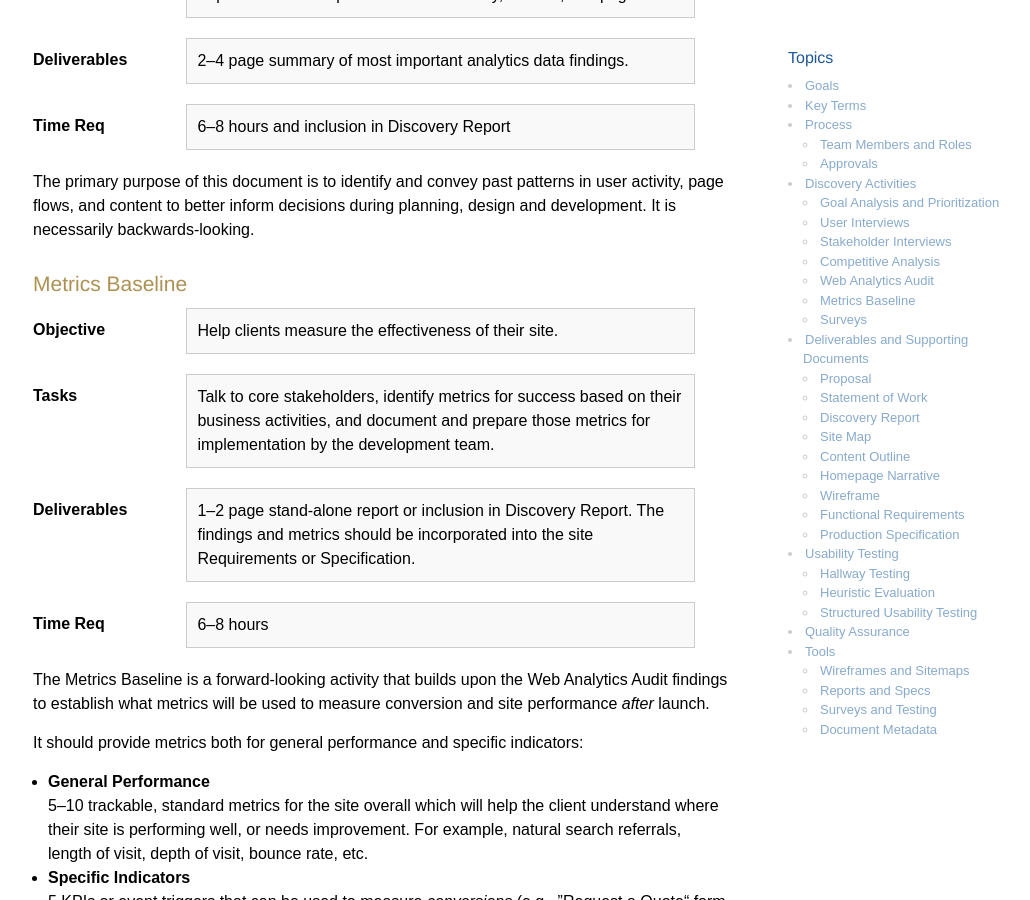
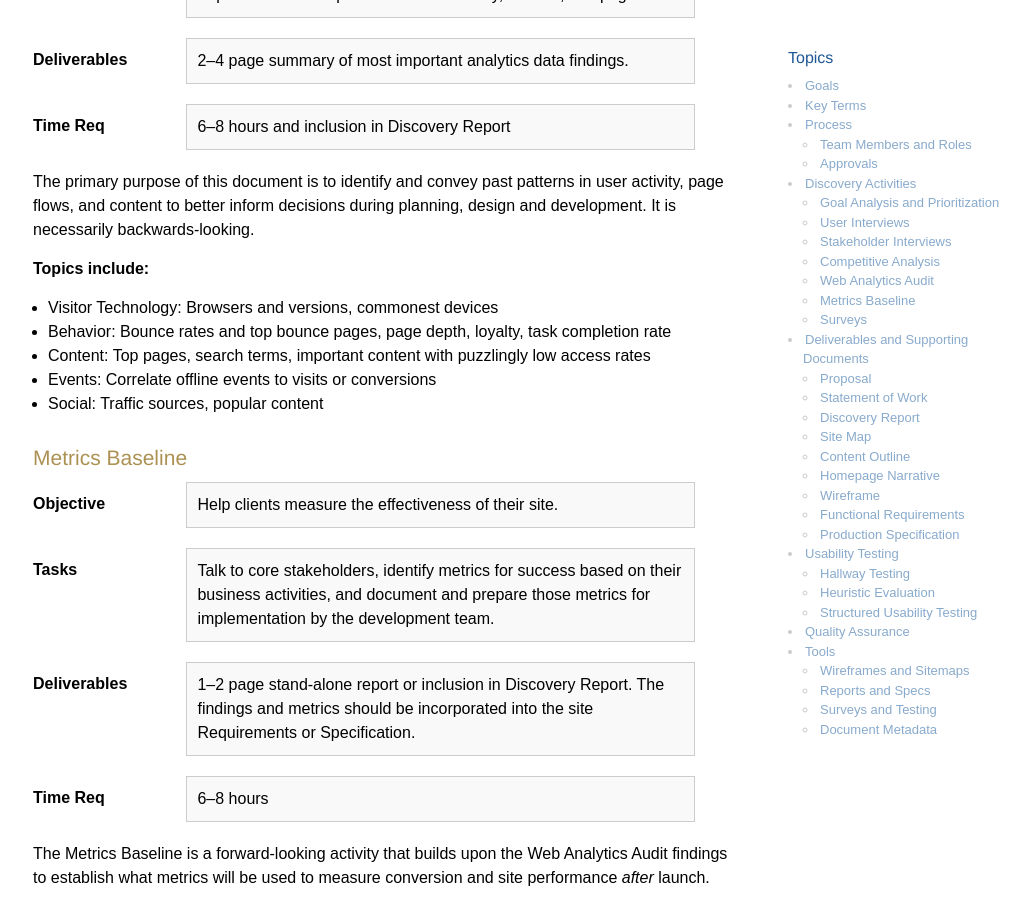
Before and after one commit to imarc/handbook, a Jekyll site: the page built from strategy.markdown, in a window 1280 px wide and 900 px high, scrolled down 6524 px. Shown: the whole window, without its empty margins (117-1147 px from the left). Built offline with Jekyll 4.4.1, drawn with Linux system fonts in a browser that asks for light colours; nearby versions of some CDN libraries.

Commit message:
Added detailed topics to ### Web Analytics Audit

```diff
--- a/strategy.markdown
+++ b/strategy.markdown
@@ -240,6 +240,14 @@ Time Req
 :	6–8 hours and inclusion in Discovery Report
 
 The primary purpose of this document is to identify and convey past patterns in user activity, page flows, and content to better inform decisions during planning, design and development. It is necessarily backwards-looking.
+
+**Topics include:**
+
++ Visitor Technology: Browsers and versions, commonest devices
++ Behavior: Bounce rates and top bounce pages, page depth, loyalty, task completion rate
++ Content: Top pages, search terms, important content with puzzlingly low access rates
++ Events: Correlate offline events to visits or conversions
++ Social: Traffic sources, popular content
 
 
 ### Metrics Baseline
```
